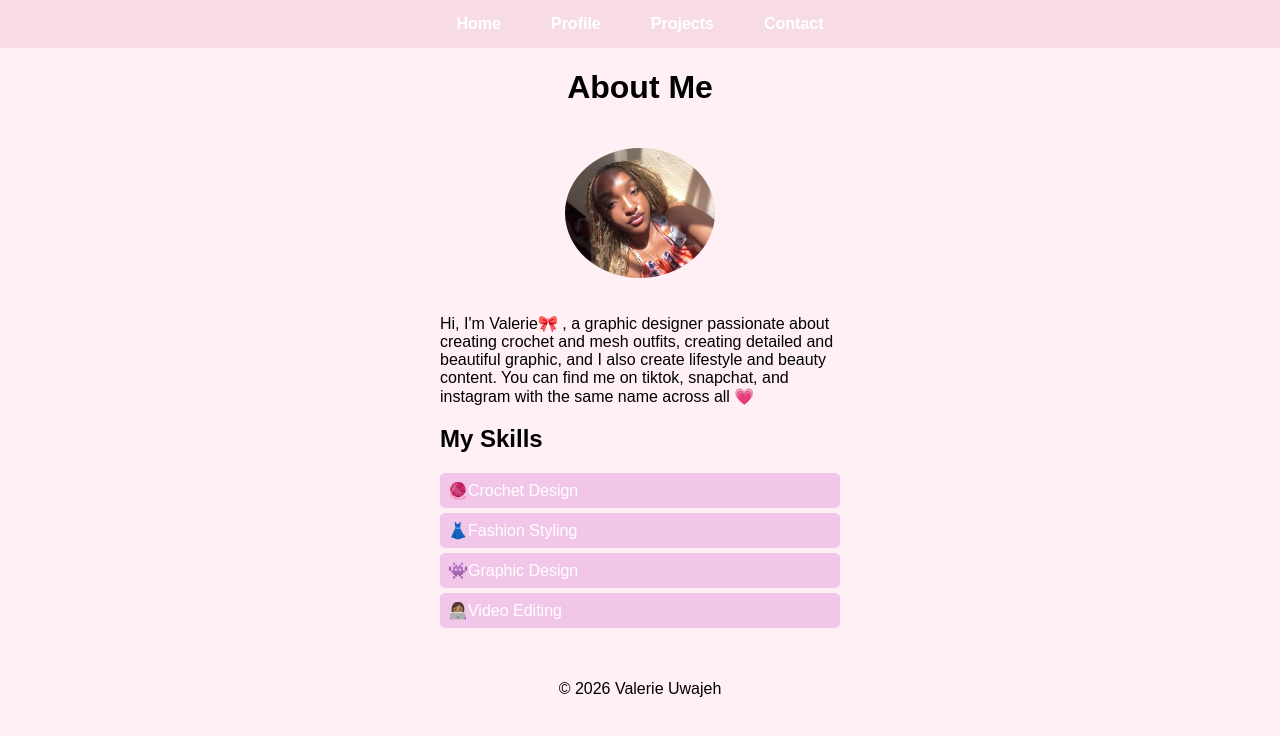
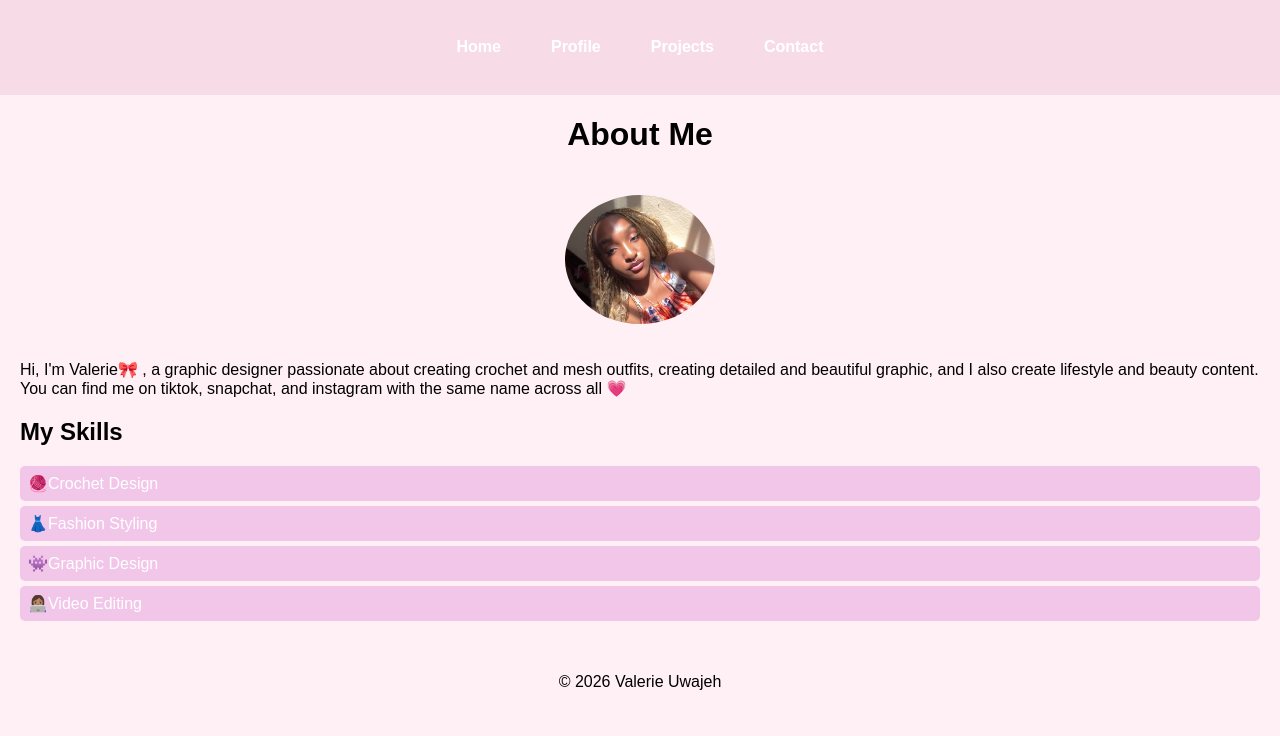
Before and after one commit to valerieuwajeh15-glitch/valerieuwajeh15-glitch-Valerie-Portfolio-ismsca, a plain HTML site: page profile.html in a window 1280 px wide. Drawn offline with Linux system fonts and the light colour scheme.

Commit message:
Sizing Adjustments

```diff
--- a/style.css
+++ b/style.css
@@ -8,7 +8,7 @@
 /* NAVBAR */
 nav {
     background: #f7dce8;
-    padding: 15px;
+    padding: 3%;
     display: flex;
     justify-content: center;
 }
@@ -32,7 +32,7 @@
 }
 
 .gallery img {
-    width: 250px;
+    width: 50%;
     border-radius: 10px;
     transition: transform 0.3s;
 }
@@ -113,7 +113,7 @@
 }
 
 .profile-text {
-    max-width: 400px;
+    max-width: 100%;
     text-align: left;
 }
 
```
